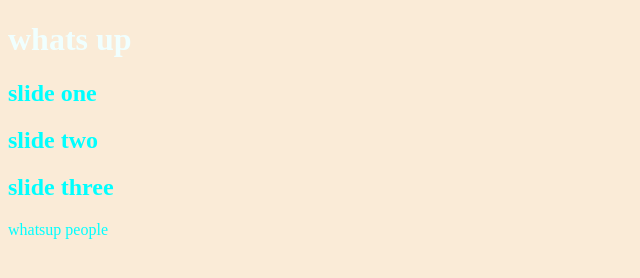
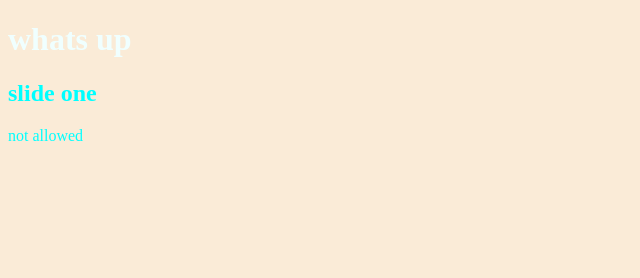
Before and after one commit to parsa-m208616/git-training, a plain HTML site: page index.html in a window 1280 px wide. Shown: the whole page, without its empty margins (0-640 px from the left). Drawn offline with Linux system fonts and the light colour scheme.

Commit message:
some change in div

```diff
--- a/index.html
+++ b/index.html
@@ -10,11 +10,9 @@
     <h1>whats up</h1>
     <div class="slides">
         <h2>slide one</h2>
-        <h2>slide two</h2>
-        <h2>slide three</h2>
         <div>
             <p>
-                whatsup people
+                not allowed
             </p>
         </div>
     </div>
```
